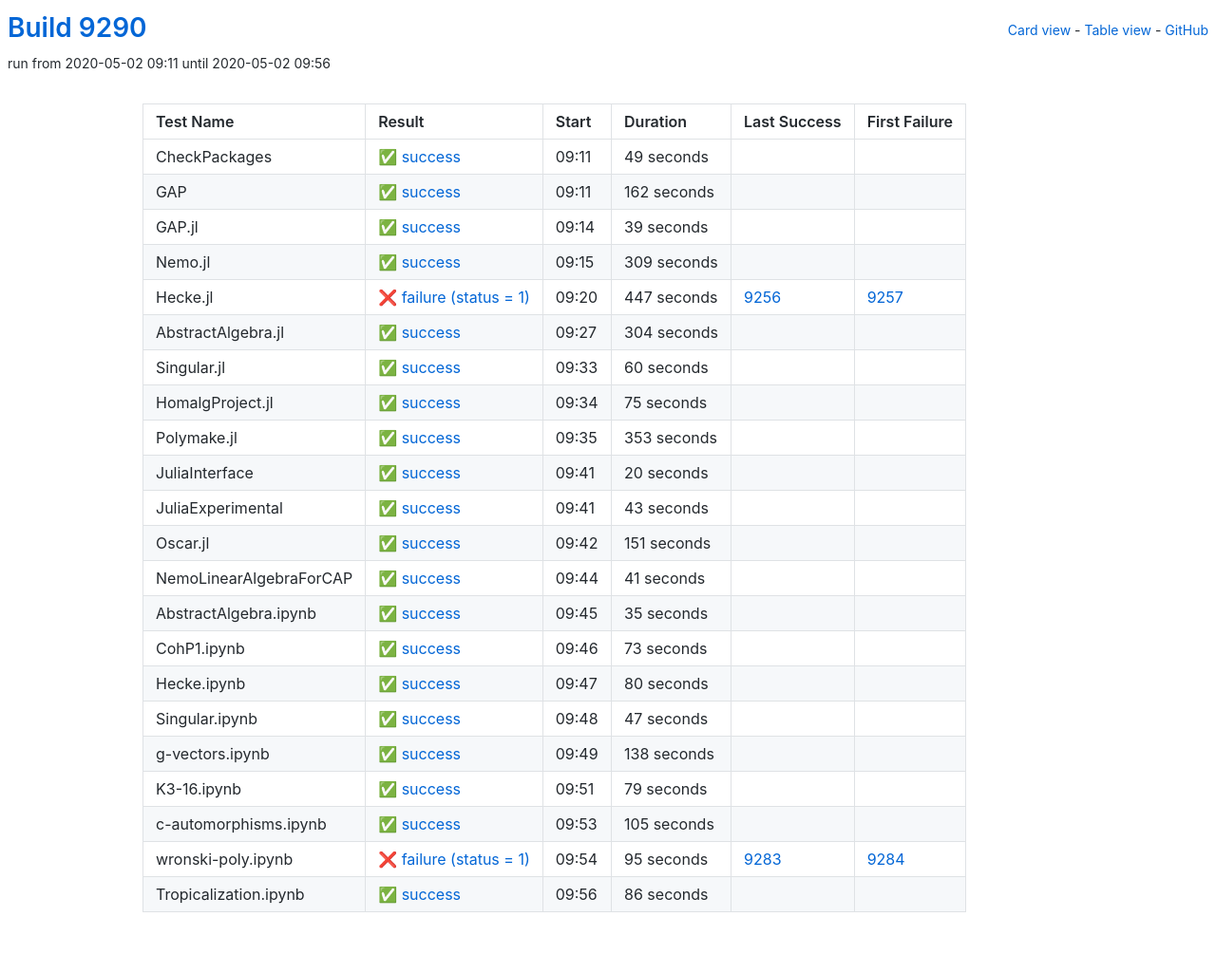
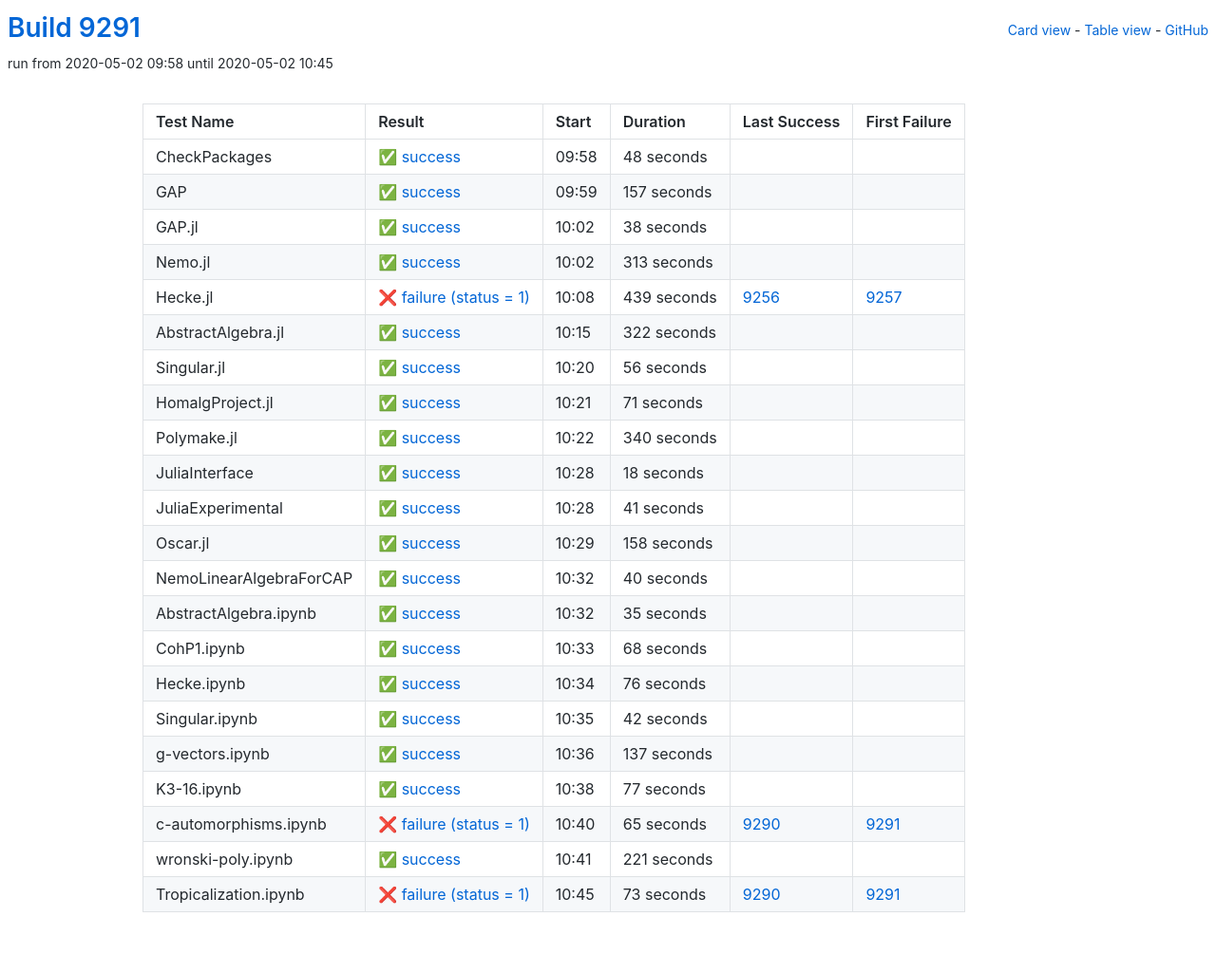
Before and after one commit to oscar-system/oscar-ci-status, a Jekyll site: the page built from table.html, in a window 1280 px wide. Shown: the whole page at 95% size. Built offline with Jekyll 4.4.1, drawn with Linux system fonts in a browser that asks for light colours.

Commit message:
Build 9291

```diff
--- a/_data/ci.yml
+++ b/_data/ci.yml
@@ -1,137 +1,115 @@
-build: 9290
-build_url: https://oscarci.mathematik.uni-kl.de/job/oscar/9290/
+build: 9291
+build_url: https://oscarci.mathematik.uni-kl.de/job/oscar/9291/
 job: oscar
 tests:
-- duration: 49
+- duration: 48
   exitcode: 0
   first_failure: false
   first_failure_url: null
   last_success: false
   last_success_url: null
-  log: https://oscarci.mathematik.uni-kl.de/job/oscar/9290/artifact/logs/build-9290/CheckPackages.log
+  log: https://oscarci.mathematik.uni-kl.de/job/oscar/9291/artifact/logs/build-9291/CheckPackages.log
   name: CheckPackages
-  start: 2020-05-02 09:11
+  start: 2020-05-02 09:58
   status: success
   success: true
-- duration: 162
+- duration: 157
   exitcode: 0
   first_failure: false
   first_failure_url: null
   last_success: false
   last_success_url: null
-  log: https://oscarci.mathematik.uni-kl.de/job/oscar/9290/artifact/logs/build-9290/GAP.log
+  log: https://oscarci.mathematik.uni-kl.de/job/oscar/9291/artifact/logs/build-9291/GAP.log
   name: GAP
-  start: 2020-05-02 09:11
+  start: 2020-05-02 09:59
   status: success
   success: true
-- duration: 39
+- duration: 38
   exitcode: 0
   first_failure: false
   first_failure_url: null
   last_success: false
   last_success_url: null
-  log: https://oscarci.mathematik.uni-kl.de/job/oscar/9290/artifact/logs/build-9290/GAP.jl.log
+  log: https://oscarci.mathematik.uni-kl.de/job/oscar/9291/artifact/logs/build-9291/GAP.jl.log
   name: GAP.jl
-  start: 2020-05-02 09:14
+  start: 2020-05-02 10:02
   status: success
   success: true
-- duration: 309
+- duration: 313
   exitcode: 0
   first_failure: false
   first_failure_url: null
   last_success: false
   last_success_url: null
-  log: https://oscarci.mathematik.uni-kl.de/job/oscar/9290/artifact/logs/build-9290/Nemo.jl.log
+  log: https://oscarci.mathematik.uni-kl.de/job/oscar/9291/artifact/logs/build-9291/Nemo.jl.log
   name: Nemo.jl
-  start: 2020-05-02 09:15
+  start: 2020-05-02 10:02
   status: success
   success: true
-- duration: 447
+- duration: 439
   exitcode: 1
   first_failure: 9257
   first_failure_url: https://oscarci.mathematik.uni-kl.de/job/oscar/9257/
   last_success: 9256
   last_success_url: https://oscarci.mathematik.uni-kl.de/job/oscar/9256/
-  log: https://oscarci.mathematik.uni-kl.de/job/oscar/9290/artifact/logs/build-9290/Hecke.jl.log
+  log: https://oscarci.mathematik.uni-kl.de/job/oscar/9291/artifact/logs/build-9291/Hecke.jl.log
   name: Hecke.jl
-  start: 2020-05-02 09:20
+  start: 2020-05-02 10:08
   status: failure
   success: false
-- duration: 304
+- duration: 322
   exitcode: 0
   first_failure: false
   first_failure_url: null
   last_success: false
   last_success_url: null
-  log: https://oscarci.mathematik.uni-kl.de/job/oscar/9290/artifact/logs/build-9290/AbstractAlgebra.jl.log
+  log: https://oscarci.mathematik.uni-kl.de/job/oscar/9291/artifact/logs/build-9291/AbstractAlgebra.jl.log
   name: AbstractAlgebra.jl
-  start: 2020-05-02 09:27
+  start: 2020-05-02 10:15
   status: success
   success: true
-- duration: 60
+- duration: 56
   exitcode: 0
   first_failure: false
   first_failure_url: null
   last_success: false
   last_success_url: null
-  log: https://oscarci.mathematik.uni-kl.de/job/oscar/9290/artifact/logs/build-9290/Singular.jl.log
+  log: https://oscarci.mathematik.uni-kl.de/job/oscar/9291/artifact/logs/build-9291/Singular.jl.log
   name: Singular.jl
-  start: 2020-05-02 09:33
+  start: 2020-05-02 10:20
   status: success
   success: true
-- duration: 75
+- duration: 71
   exitcode: 0
   first_failure: false
   first_failure_url: null
   last_success: false
   last_success_url: null
-  log: https://oscarci.mathematik.uni-kl.de/job/oscar/9290/artifact/logs/build-9290/HomalgProject.jl.log
+  log: https://oscarci.mathematik.uni-kl.de/job/oscar/9291/artifact/logs/build-9291/HomalgProject.jl.log
   name: HomalgProject.jl
-  start: 2020-05-02 09:34
+  start: 2020-05-02 10:21
   status: success
   success: true
-- duration: 353
+- duration: 340
   exitcode: 0
   first_failure: false
   first_failure_url: null
   last_success: false
   last_success_url: null
-  log: https://oscarci.mathematik.uni-kl.de/job/oscar/9290/artifact/logs/build-9290/Polymake.jl.log
+  log: https://oscarci.mathematik.uni-kl.de/job/oscar/9291/artifact/logs/build-9291/Polymake.jl.log
   name: Polymake.jl
-  start: 2020-05-02 09:35
+  start: 2020-05-02 10:22
   status: success
   success: true
-- duration: 20
+- duration: 18
   exitcode: 0
   first_failure: false
   first_failure_url: null
   last_success: false
   last_success_url: null
-  log: https://oscarci.mathematik.uni-kl.de/job/oscar/9290/artifact/logs/build-9290/JuliaInterface.log
+  log: https://oscarci.mathematik.uni-kl.de/job/oscar/9291/artifact/logs/build-9291/JuliaInterface.log
   name: JuliaInterface
-  start: 2020-05-02 09:41
-  status: success
-  success: true
-- duration: 43
-  exitcode: 0
-  first_failure: false
-  first_failure_url: null
-  last_success: false
-  last_success_url: null
-  log: https://oscarci.mathematik.uni-kl.de/job/oscar/9290/artifact/logs/build-9290/JuliaExperimental.log
-  name: JuliaExperimental
-  start: 2020-05-02 09:41
-  status: success
-  success: true
-- duration: 151
-  exitcode: 0
-  first_failure: false
-  first_failure_url: null
-  last_success: false
-  last_success_url: null
-  log: https://oscarci.mathematik.uni-kl.de/job/oscar/9290/artifact/logs/build-9290/Oscar.jl.log
-  name: Oscar.jl
-  start: 2020-05-02 09:42
+  start: 2020-05-02 10:28
   status: success
   success: true
 - duration: 41
@@ -140,9 +118,31 @@ tests:
   first_failure_url: null
   last_success: false
   last_success_url: null
-  log: https://oscarci.mathematik.uni-kl.de/job/oscar/9290/artifact/logs/build-9290/NemoLinearAlgebraForCAP.log
+  log: https://oscarci.mathematik.uni-kl.de/job/oscar/9291/artifact/logs/build-9291/JuliaExperimental.log
+  name: JuliaExperimental
+  start: 2020-05-02 10:28
+  status: success
+  success: true
+- duration: 158
+  exitcode: 0
+  first_failure: false
+  first_failure_url: null
+  last_success: false
+  last_success_url: null
+  log: https://oscarci.mathematik.uni-kl.de/job/oscar/9291/artifact/logs/build-9291/Oscar.jl.log
+  name: Oscar.jl
+  start: 2020-05-02 10:29
+  status: success
+  success: true
+- duration: 40
+  exitcode: 0
+  first_failure: false
+  first_failure_url: null
+  last_success: false
+  last_success_url: null
+  log: https://oscarci.mathematik.uni-kl.de/job/oscar/9291/artifact/logs/build-9291/NemoLinearAlgebraForCAP.log
   name: NemoLinearAlgebraForCAP
-  start: 2020-05-02 09:44
+  start: 2020-05-02 10:32
   status: success
   success: true
 - duration: 35
@@ -151,96 +151,96 @@ tests:
   first_failure_url: null
   last_success: false
   last_success_url: null
-  log: https://oscarci.mathematik.uni-kl.de/job/oscar/9290/artifact/logs/build-9290/AbstractAlgebra.ipynb.log
+  log: https://oscarci.mathematik.uni-kl.de/job/oscar/9291/artifact/logs/build-9291/AbstractAlgebra.ipynb.log
   name: AbstractAlgebra.ipynb
-  start: 2020-05-02 09:45
+  start: 2020-05-02 10:32
   status: success
   success: true
-- duration: 73
+- duration: 68
   exitcode: 0
   first_failure: false
   first_failure_url: null
   last_success: false
   last_success_url: null
-  log: https://oscarci.mathematik.uni-kl.de/job/oscar/9290/artifact/logs/build-9290/CohP1.ipynb.log
+  log: https://oscarci.mathematik.uni-kl.de/job/oscar/9291/artifact/logs/build-9291/CohP1.ipynb.log
   name: CohP1.ipynb
-  start: 2020-05-02 09:46
+  start: 2020-05-02 10:33
   status: success
   success: true
-- duration: 80
+- duration: 76
   exitcode: 0
   first_failure: false
   first_failure_url: null
   last_success: false
   last_success_url: null
-  log: https://oscarci.mathematik.uni-kl.de/job/oscar/9290/artifact/logs/build-9290/Hecke.ipynb.log
+  log: https://oscarci.mathematik.uni-kl.de/job/oscar/9291/artifact/logs/build-9291/Hecke.ipynb.log
   name: Hecke.ipynb
-  start: 2020-05-02 09:47
+  start: 2020-05-02 10:34
   status: success
   success: true
-- duration: 47
+- duration: 42
   exitcode: 0
   first_failure: false
   first_failure_url: null
   last_success: false
   last_success_url: null
-  log: https://oscarci.mathematik.uni-kl.de/job/oscar/9290/artifact/logs/build-9290/Singular.ipynb.log
+  log: https://oscarci.mathematik.uni-kl.de/job/oscar/9291/artifact/logs/build-9291/Singular.ipynb.log
   name: Singular.ipynb
-  start: 2020-05-02 09:48
+  start: 2020-05-02 10:35
   status: success
   success: true
-- duration: 138
+- duration: 137
   exitcode: 0
   first_failure: false
   first_failure_url: null
   last_success: false
   last_success_url: null
-  log: https://oscarci.mathematik.uni-kl.de/job/oscar/9290/artifact/logs/build-9290/g-vectors.ipynb.log
+  log: https://oscarci.mathematik.uni-kl.de/job/oscar/9291/artifact/logs/build-9291/g-vectors.ipynb.log
   name: g-vectors.ipynb
-  start: 2020-05-02 09:49
+  start: 2020-05-02 10:36
   status: success
   success: true
-- duration: 79
+- duration: 77
   exitcode: 0
   first_failure: false
   first_failure_url: null
   last_success: false
   last_success_url: null
-  log: https://oscarci.mathematik.uni-kl.de/job/oscar/9290/artifact/logs/build-9290/K3-16.ipynb.log
+  log: https://oscarci.mathematik.uni-kl.de/job/oscar/9291/artifact/logs/build-9291/K3-16.ipynb.log
   name: K3-16.ipynb
-  start: 2020-05-02 09:51
+  start: 2020-05-02 10:38
   status: success
   success: true
-- duration: 105
+- duration: 65
+  exitcode: 1
+  first_failure: 9291
+  first_failure_url: https://oscarci.mathematik.uni-kl.de/job/oscar/9291/
+  last_success: 9290
+  last_success_url: https://oscarci.mathematik.uni-kl.de/job/oscar/9290/
+  log: https://oscarci.mathematik.uni-kl.de/job/oscar/9291/artifact/logs/build-9291/c-automorphisms.ipynb.log
+  name: c-automorphisms.ipynb
+  start: 2020-05-02 10:40
+  status: failure
+  success: false
+- duration: 221
   exitcode: 0
   first_failure: false
   first_failure_url: null
   last_success: false
   last_success_url: null
-  log: https://oscarci.mathematik.uni-kl.de/job/oscar/9290/artifact/logs/build-9290/c-automorphisms.ipynb.log
-  name: c-automorphisms.ipynb
-  start: 2020-05-02 09:53
+  log: https://oscarci.mathematik.uni-kl.de/job/oscar/9291/artifact/logs/build-9291/wronski-poly.ipynb.log
+  name: wronski-poly.ipynb
+  start: 2020-05-02 10:41
   status: success
   success: true
-- duration: 95
+- duration: 73
   exitcode: 1
-  first_failure: 9284
-  first_failure_url: https://oscarci.mathematik.uni-kl.de/job/oscar/9284/
-  last_success: 9283
-  last_success_url: https://oscarci.mathematik.uni-kl.de/job/oscar/9283/
-  log: https://oscarci.mathematik.uni-kl.de/job/oscar/9290/artifact/logs/build-9290/wronski-poly.ipynb.log
-  name: wronski-poly.ipynb
-  start: 2020-05-02 09:54
+  first_failure: 9291
+  first_failure_url: https://oscarci.mathematik.uni-kl.de/job/oscar/9291/
+  last_success: 9290
+  last_success_url: https://oscarci.mathematik.uni-kl.de/job/oscar/9290/
+  log: https://oscarci.mathematik.uni-kl.de/job/oscar/9291/artifact/logs/build-9291/Tropicalization.ipynb.log
+  name: Tropicalization.ipynb
+  start: 2020-05-02 10:45
   status: failure
   success: false
-- duration: 86
-  exitcode: 0
-  first_failure: false
-  first_failure_url: null
-  last_success: false
-  last_success_url: null
-  log: https://oscarci.mathematik.uni-kl.de/job/oscar/9290/artifact/logs/build-9290/Tropicalization.ipynb.log
-  name: Tropicalization.ipynb
-  start: 2020-05-02 09:56
-  status: success
-  success: true
```
Also changed, not shown: README.md.
